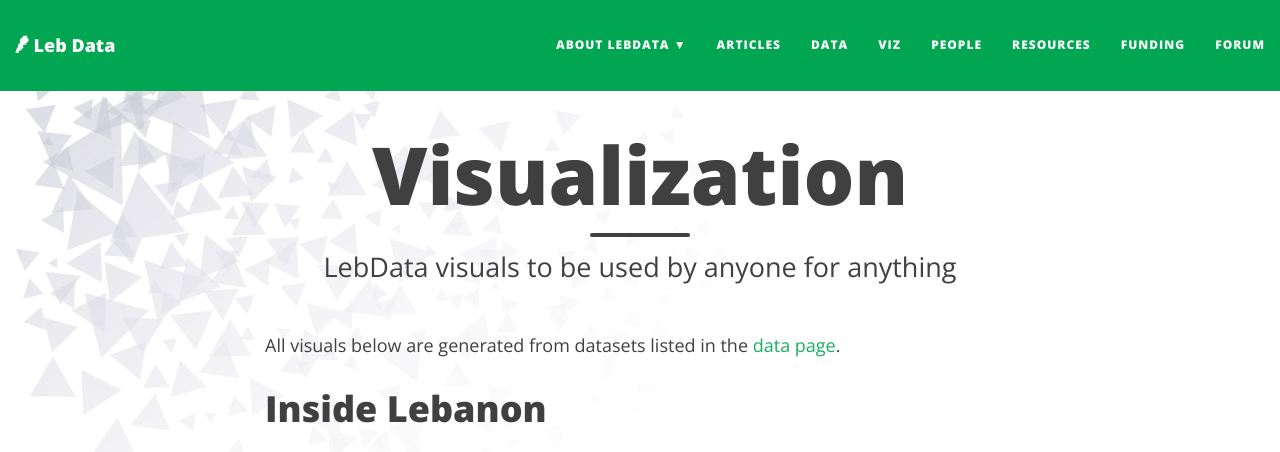
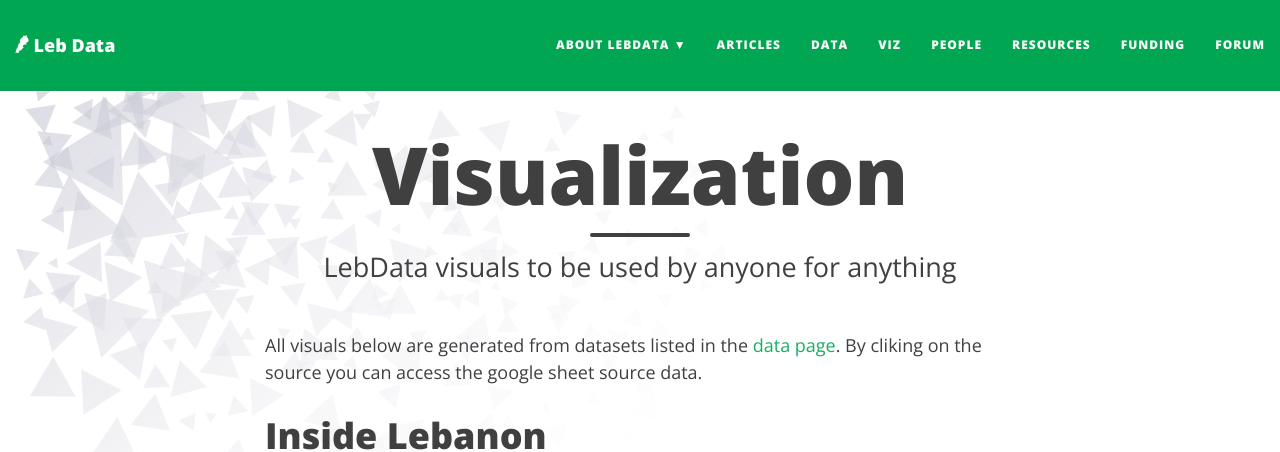
Before and after one commit to alitarraf/lebdata, a Jekyll site: the page built from viz.md, in a window 1280 px wide and 1400 px high. Shown: the top 452 px of the window. Built offline with Jekyll 4.4.1, drawn with Linux system fonts in a browser that asks for light colours; nearby versions of some CDN libraries; some web fonts are replaced; some of the changed text lies outside the part shown.

Commit message:
updated sources markdown

```diff
--- a/viz.md
+++ b/viz.md
@@ -2,59 +2,35 @@
 title: Visualization
 subtitle: LebData visuals to be used by anyone for anything
 ---
-All visuals below are generated from datasets listed in the [data page](/data).
+All visuals below are generated from datasets listed in the [data page](/data). By cliking on the source you can access the google sheet source data.
 
 # Inside Lebanon
 
 ## Energy
 
-<div class="row">
-    <iframe width="600" height="371" seamless frameborder="0" scrolling="no" src="https://docs.google.com/spreadsheets/d/e/2PACX-1vQOobR3ztexb9B4gySS-pOF74JmEx71M6FjWgLj7aD6x2EP9j0vatRZlYjQe0v6fQ/pubchart?oid=1585217072&amp;format=interactive"></iframe>
+### Type by Percentage
+<iframe width="600" height="371" seamless frameborder="0" scrolling="no" src="https://docs.google.com/spreadsheets/d/e/2PACX-1vQOobR3ztexb9B4gySS-pOF74JmEx71M6FjWgLj7aD6x2EP9j0vatRZlYjQe0v6fQ/pubchart?oid=1585217072&amp;format=interactive"></iframe>
 
-  <div class="col">
-  <a href="https://docs.google.com/spreadsheets/d/1eo7gPmb1CmrT4MRspaDLn76rAC_9KX7n/edit?dls=true#gid=154151508">
-    <p>Source: EDL Report - Power Generated in Lebanon from 2008 to 2017 by source in GWh & %</p>
-  </a>
-  </div>
+[Source: EDL Report - Power Generated in Lebanon from 2008 to 2017 by source in GWh & %](https://docs.google.com/spreadsheets/d/1eo7gPmb1CmrT4MRspaDLn76rAC_9KX7n/edit?dls=true#gid=154151508)
 
-</div>
-
-<div class="row">
+### Type by Output GWh
 <iframe width="600" height="371" seamless frameborder="0" scrolling="no" src="https://docs.google.com/spreadsheets/d/e/2PACX-1vQOobR3ztexb9B4gySS-pOF74JmEx71M6FjWgLj7aD6x2EP9j0vatRZlYjQe0v6fQ/pubchart?oid=1615684449&amp;format=interactive"></iframe>
 
-  <div class="col">
-  <a href="https://docs.google.com/spreadsheets/d/1eo7gPmb1CmrT4MRspaDLn76rAC_9KX7n/edit#gid=154151508">
-    <p>Source: EDL Report - Power Generated in Lebanon from 2008 to 2017 by source in GWh</p>
-  </a>
-  </div>
-
-</div>
+[Source: EDL Report - Power Generated in Lebanon from 2008 to 2017 by source in GWh](https://docs.google.com/spreadsheets/d/1eo7gPmb1CmrT4MRspaDLn76rAC_9KX7n/edit#gid=154151508)
 
 ## Population
 
 ### Marriage & Divorce
+<iframe width="583.5" height="361.65814696485626" seamless frameborder="0" scrolling="no" src="https://docs.google.com/spreadsheets/d/e/2PACX-1vSPkdno8cTqQq_szOrjS44_3BmfTdIYqpBIbvNFdn6aufzGOm5UWu-74KLGqacE8w/pubchart?oid=697293126&amp;format=interactive"></iframe>
 
-<div class="row">
-<iframe width="583.5" height="361.65814696485626" seamless frameborder="0" scrolling="no" src="https://docs.google.com/spreadsheets/d/e/2PACX-1vSPkdno8cTqQq_szOrjS44_3BmfTdIYqpBIbvNFdn6aufzGOm5UWu-74KLGqacE8w/pubchart?oid=697293126&amp;format=interactive"></iframe>
-  <div class="col">
-  <a href="https://docs.google.com/spreadsheets/d/1BEW8LSHP15b9rx0mPYTL1kGweHFNkWwh/edit#gid=1492715770">
-    <p>Source: CAS Vital Statistics - Total Marriages and Divorces </p>
-  </a>
-  </div>
-</div>
+[Source: CAS Vital Statistics - Total Marriages and Divorces](https://docs.google.com/spreadsheets/d/1BEW8LSHP15b9rx0mPYTL1kGweHFNkWwh/edit#gid=1492715770)
 
 ## Economics
 
 ### Gross Domestic Product
-<div class="row">
 <iframe width="613" height="361" seamless frameborder="0" scrolling="no" src="https://docs.google.com/spreadsheets/d/e/2PACX-1vQ4kLEAFDl7srzZ7lCrFIqpP1EOS08tf6KpY0_yxP-Aj8dsqlZeJTFz1M_L5D0vdQ/pubchart?oid=638980207&amp;format=interactive"></iframe>
 
-  <div class="col">
-  <a href=https://docs.google.com/spreadsheets/d/1ScKqkRmfllMAvFK4p34mIZ3tHD9E_VYt/edit#gid=1881081744">
-    <p>Source: CAS National Accounts - GDP of the Lebanese economy in 2010 US Dollars from 2004 to 2017</p>
-  </a>
-  </div>
-</div>
+[Source: CAS National Accounts - GDP of the Lebanese economy in 2010 US Dollars from 2004 to 2017](https://docs.google.com/spreadsheets/d/1ScKqkRmfllMAvFK4p34mIZ3tHD9E_VYt/edit#gid=1881081744)
 
 
 ## Transportation
```
